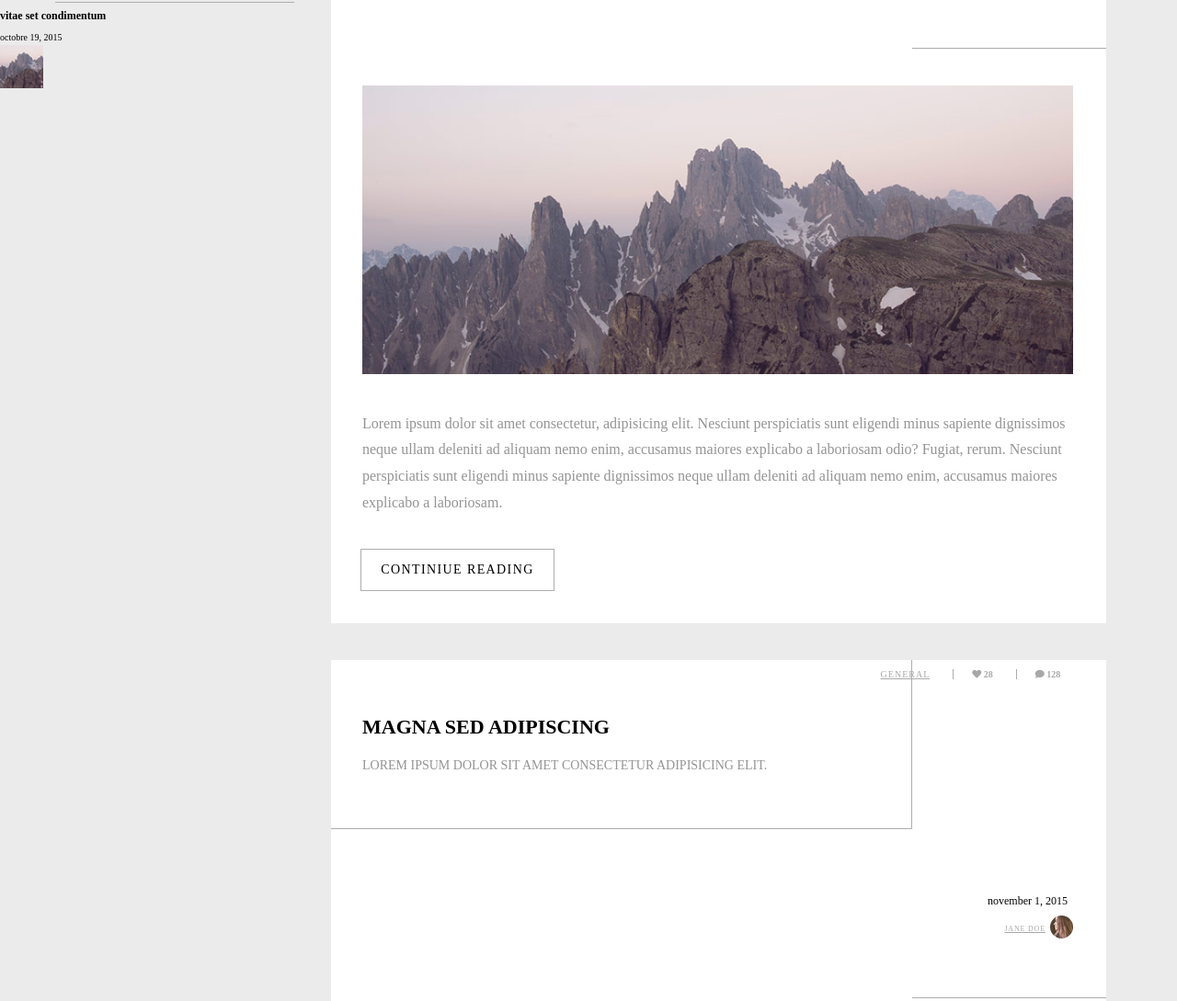
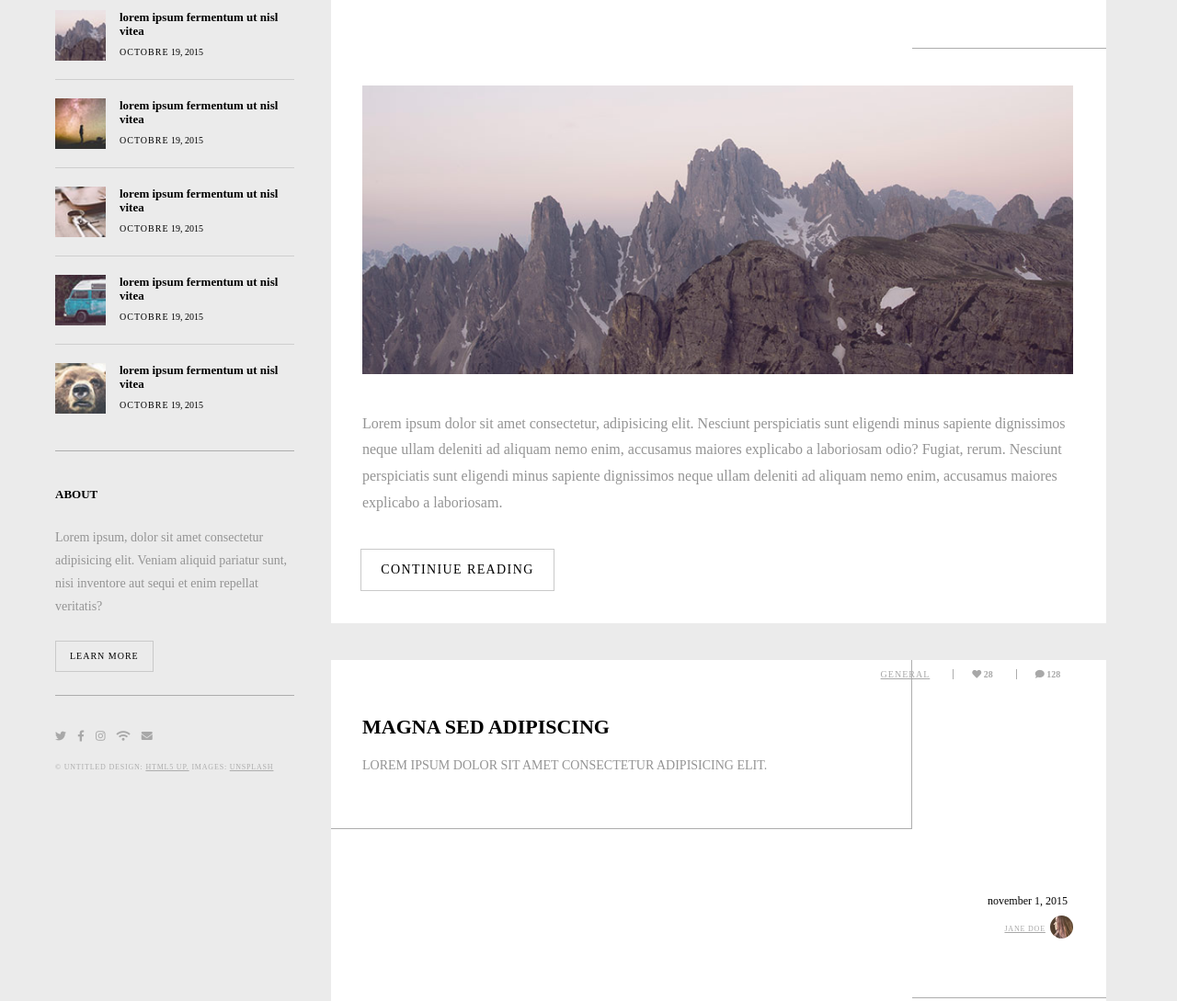
Before and after one commit to nazaninsoleimanian/projects, a plain HTML site: page template 4/index.html in a window 1280 px wide. Shown: the part 1429-2518 px from the top of the page at 92% size. Drawn offline with Linux system fonts and the light colour scheme.

Commit message:
complete html and css fills

```diff
--- a/template 4/index.html
+++ b/template 4/index.html
@@ -156,12 +156,57 @@
         </aside>
         <aside class="five-resorts col-3">
             <div class="resort">
-                <div class="text col-9">
-                    <h4>vitae set condimentum</h4>
+                <img class="view col-3" src="./resources/img/pic08.jpg">
+                <div class="text col-8">
+                    <h4>lorem ipsum fermentum ut nisl vitea</h4>
                     <time><span>octobre</span> 19, 2015</time>
                 </div>
-                <img class="view col-3" src="./resources/img/pic08.jpg">
+            </div>
+            <div class="resort">
+                <img class="view col-3" src="./resources/img/pic09.jpg">
+                <div class="text col-8">
+                    <h4>lorem ipsum fermentum ut nisl vitea</h4>
+                    <time><span>octobre</span> 19, 2015</time>
+                </div>
+            </div>
+            <div class="resort">
+                <img class="view col-3" src="./resources/img/pic10.jpg">
+                <div class="text col-8">
+                    <h4>lorem ipsum fermentum ut nisl vitea</h4>
+                    <time><span>octobre</span> 19, 2015</time>
+                </div>
+            </div>
+            <div class="resort">
+                <img class="view col-3" src="./resources/img/pic11.jpg">
+                <div class="text col-8">
+                    <h4>lorem ipsum fermentum ut nisl vitea</h4>
+                    <time><span>octobre</span> 19, 2015</time>
+                </div>
+            </div>
+            <div class="resort">
+                <img class="view col-3" src="./resources/img/pic12.jpg">
+                <div class="text col-8">
+                    <h4>lorem ipsum fermentum ut nisl vitea</h4>
+                    <time><span>octobre</span> 19, 2015</time>
+                </div>
             </div>
         </aside>
+        <footer class="about col-3">
+            <div class="description">
+                <h3>about</h3>
+                <p>Lorem ipsum, dolor sit amet consectetur adipisicing elit. Veniam aliquid pariatur sunt, nisi inventore aut sequi et enim repellat veritatis?</p>
+                <a href="#" class="link btn-learn">learn more</a>
+            </div>
+            <nav class="nav-networks">
+                <ul class="social-networks">
+                    <li><a href="#"><i class="fab fa-twitter"></i></a></li>
+                    <li><a href="#"><i class="fab fa-facebook-f"></i></a></li>
+                    <li><a href="#"><i class="fab fa-instagram"></i></a></li>
+                    <li><a href="#"><i class="fas fa-wifi"></i></a></li>
+                    <li><a href="#"><i class="fas fa-envelope"></i></a></li>
+                </ul>
+            </nav>
+            <p class="copy-right">&copy; Untitled design: <a href="#" class="suggested-site">html5 up.</a> Images: <a href="#" class="suggested-site">unsplash </p>
+        </footer>
     </body>
     </html>
--- a/template 4/resources/css/style.css
+++ b/template 4/resources/css/style.css
@@ -31,7 +31,7 @@ aside::after {
     background-color: rgb(173, 173, 173);
     width: 100%;
     height: 1px;
-    clear: right;
+    clear: both;
 }
 main {
     float: right;
@@ -53,12 +53,25 @@ main {
     background-color: #ffffff;
 }
 .text h4 {
-    font-size: 60%;
-    display: inline-block;
+    font-size: 65%;
 }
 .text time {
-    display: inline-block;
     font-size: 50%;
+}
+.text time :first-child {
+    text-transform: uppercase;
+    letter-spacing: 0.1em;
+}
+/*-------LINK------*/
+.link {
+    border: 1px solid rgb(201, 201, 201);
+    padding: 1em 1.5em;
+    font-size: 70%;
+    margin: 2.5em 0 2.5em  2.3em;
+    color: #000000;
+}
+.link:hover {
+    background-color: rgb(219, 219, 219) ;
 }
 
 /*-------GRID------*/
@@ -192,16 +205,6 @@ figcaption {
     font-size: 80%;
     line-height: 1.8;
 }
-.link {
-    border: 1px solid rgb(173, 173, 173);
-    padding: 1em 1.5em;
-    font-size: 70%;
-    margin: 2.5em 0 2.5em  2.3em;
-    color: #000000;
-}
-.link:hover {
-    background-color: rgb(219, 219, 219) ;
-}
 .numb-icon {
     float: right;
     text-align: right;
@@ -263,12 +266,75 @@ figcaption {
     margin: 1em 0 1em 1em;
 }
 
-.caption .text time :first-child {
-    text-transform: uppercase;
-    letter-spacing: 0.1em;
+/*-------FIVE RESORTS--------*/
+.five-resorts {
+    float: left;
+    margin-top: 1em;
+    margin-bottom: 2em;
+    padding-left: 3em;
+}
+.resort {
+    width: 100%;
+    padding: 1em 0;
+    border-bottom: 1px solid rgb(206, 206, 206);
+}
+.resort:last-child {
+    border: none;
+    padding-bottom: 2em;
+
+}
+.resort .text {
+    display: inline-block;
+    vertical-align: middle;
 }
 
+.resort .view {
+    display: inline-block;
+    vertical-align: middle;
+    width: 25%;
+    padding-right: 0.5em;
+}
+/*--------footer--------*/
+.about {
+    margin: 3em 0;
+    padding-left: 3em;
+    clear: left;
+}
+.description {
+    width: 100%;
+    border-bottom: 1px solid rgb(173, 173, 173);
+}
+.description h3 {
+    font-size: 65%;
+    margin: 3em 0 2em;
+    text-transform: uppercase;
+}
+.description p {
+    line-height: 1.8;
+}
 
-.resort {
-    float: left;
+.btn-learn {
+    font-size: 50%;
+    margin-left: 0;
 }
+
+.nav-network {
+    width: 100%;
+}
+
+.social-networks li {
+    display: inline-block;
+    padding: 1.5em 0.3em 1em 0;
+}
+.social-networks li a {
+    font-size: 60%;
+}
+.copy-right {
+    color: rgb(173, 173, 173);
+    font-size: 40%;
+    letter-spacing: 0.1em;
+    text-transform: uppercase;
+}
+.copy-right a {
+    color: rgb(173, 173, 173);
+}
```
